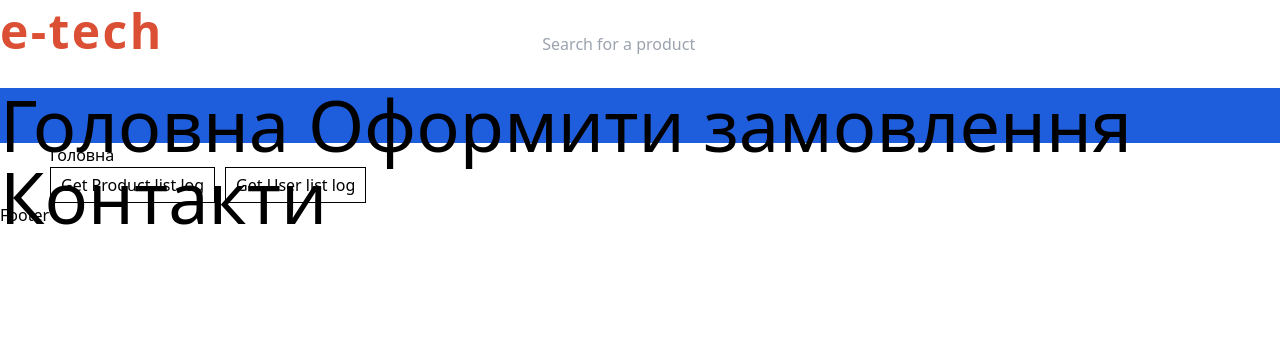
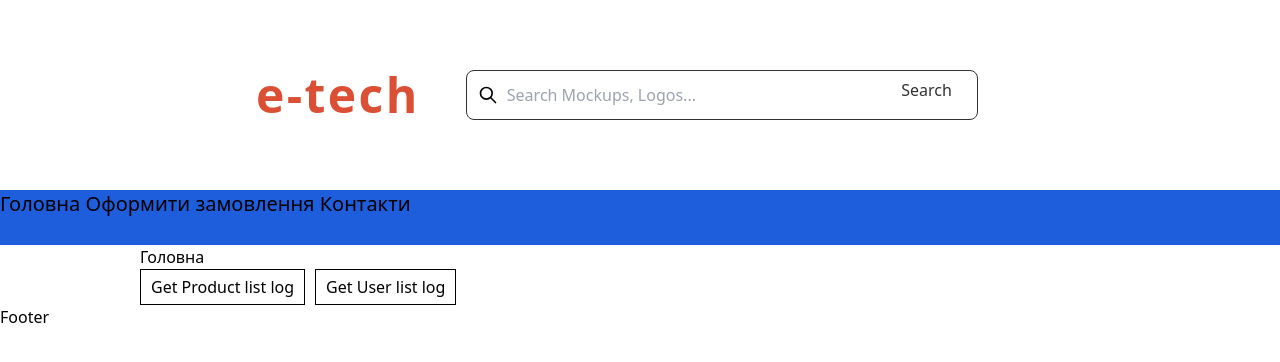
Before and after one commit to aleks-vorgen/Etech-client, a React (Vite) app: page / in a window 1280 px wide. Shown: the top 362 px of the page. Built offline with nearby package versions, Linux system fonts and the light colour scheme.

Commit message:
Style fix

```diff
--- a/index.html
+++ b/index.html
@@ -2,12 +2,12 @@
 <html lang="en">
   <head>
     <meta charset="UTF-8" />
-    <link rel="icon" type="image/svg+xml" href="/vite.svg" />
+    <link rel="icon" type="image/svg+xml" href="#" />
     <meta name="viewport" content="width=device-width, initial-scale=1.0" />
     <title>e-tech</title>
   </head>
   <body>
     <div id="root"></div>
-    <script type="module" src="/src/main.jsx"></script>
+    <script type="module" src="./src/main.jsx"></script>
   </body>
 </html>
--- a/src/App.css
+++ b/src/App.css
@@ -1,5 +1,4 @@
 #root {
   margin: 0 auto;
-  padding: 0 rem;
-
+  padding: 0;
 }
--- a/src/components/Header.jsx
+++ b/src/components/Header.jsx
@@ -1,31 +1,23 @@
 import React from 'react'
 import ProductSearch from '../ui/ProductSearch'
-import { Link } from 'react-router-dom'
+import {Link} from 'react-router-dom'
 import NavbarHeader from '../ui/NavbarHeader'
 
 
 const Header = () => {
-  return (
-    <>
-    <nav>
-        <div>
-            <div className='max-w-6xl flex justify-center'>
-                <div className = "text-[#DB4F35] font-[900] text-[48px] leading-[61.7px] tracking-[0.05em]">
-                    <Link to = "/">
-                        <span>e-tech</span>
-                    </Link>
-                </div>
-                <div className=' mx-auto py-8'>
-                    <ProductSearch />
-                </div>
+    return (
+        <>
+            <div className='flex justify-between items-center px-[20%] py-[50px]'>
+                <Link to="/" className='text-[#DB4F35] font-[900] text-[48px] leading-[61.7px] tracking-[0.05em]'>
+                    e-tech
+                </Link>
+                <ProductSearch/>
             </div>
-            <div className='bg-blue h-[55px] text-zinc-50'>
-                <NavbarHeader />
+            <div className='bg-blue h-[55px]'>
+                <NavbarHeader/>
             </div>
-        </div>
-    </nav>
-    </>
-  )
+        </>
+    )
 }
 
 export default Header
--- a/src/pages/HomePage.jsx
+++ b/src/pages/HomePage.jsx
@@ -24,7 +24,7 @@ export function HomePage() {
   }
 
   return (
-      <div style={{margin: '0px 50px'}}>
+      <div className='w-[1000px] mx-auto'>
         <h2>Головна</h2>
         <button
             style={{border: '1px solid black', padding: '5px 10px', marginRight: '5px'}}
--- a/src/ui/NavbarHeader.jsx
+++ b/src/ui/NavbarHeader.jsx
@@ -3,7 +3,7 @@ import { Link } from 'react-router-dom'
 
 const NavbarHeader = () => {
   return (
-    <div className='text-7xl'>
+    <div className='text-xl'>
         <div>
             <Link to="/"> Головна</Link>
             <Link to="/checkout"> Оформити замовлення</Link>
--- a/src/ui/Product.jsx
+++ b/src/ui/Product.jsx
@@ -6,7 +6,7 @@ const Product = ({ product }) => {
     <div>
       <Link to={`/products/${product.id}`}>
         <h2>{product.title}</h2>
-        <img src={product.imgPath} alt={product.title} />
+        <img src={product.imgPath} alt={product.imgPath} />
         <p>{product.price}</p>
       </Link>
     </div>
--- a/src/ui/ProductSearch.jsx
+++ b/src/ui/ProductSearch.jsx
@@ -1,21 +1,22 @@
-import React, { useState } from 'react';
+import React, {useState} from 'react';
 import axios from 'axios';
+import Product from "./Product.jsx";
 
 const ProductSearch = () => {
-    const [searchQuery, setSearchQuery] = useState('');
+    const [query, setQuery] = useState('');
     const [products, setProducts] = useState([]);
 
-    const handleSearch = async (e) => {
+    const getData = async (e) => {
         e.preventDefault();
 
         try {
-            if (!searchQuery.trim()) {
+            if (!query.trim()) {
                 setProducts([]);
                 return;
             }
 
             const response = await axios.get('https://etech-5fydkirpga-lm.a.run.app/products/all', {
-                params: { title: searchQuery, producer: searchQuery }
+                params: {title: query, producer: query}
             });
 
             setProducts(response.data);
@@ -24,39 +25,47 @@ const ProductSearch = () => {
         }
     };
 
-    const handleProductClick = (product) => {
-        setSelectedProduct(product);
-        window.location.href = `/products/${product.id}`;
-    };
-
     const handleInputChange = (e) => {
         const query = e.target.value;
-        setSearchQuery(query);
+        setQuery(query);
         if (!query.trim()) {
             setProducts([]);
         }
     };
 
     return (
-        <div>
-            <form onSubmit={handleSearch}>
-                <input
-                    type="text"
-                    value={searchQuery}
-                    onChange={handleInputChange}
-                    placeholder="Search for a product"
-                />
+        <div className='mx-auto my-5 w-2/3'>
+            <form onSubmit={getData}>
+                <label htmlFor="default-search"
+                       className="mb-2 text-sm font-medium text-gray-900 sr-only">
+                    Search
+                </label>
+                <div className='relative'>
+                    <div className="absolute inset-y-0 left-0 flex items-center pl-3 pointer-events-none">
+                        <svg aria-hidden="true" className="w-5 h-5 text-gray-500 dark:text-gray-400" fill="none"
+                             stroke="currentColor" viewBox="0 0 24 24" xmlns="http://www.w3.org/2000/svg">
+                            <path strokeLinecap="round" strokeLinejoin="round" strokeWidth="2"
+                                  d="M21 21l-6-6m2-5a7 7 0 11-14 0 7 7 0 0114 0z"></path>
+                        </svg>
+                    </div>
+                    <input type="text"
+                           id="default-search"
+                           className="block w-full p-3 pl-10 text-black border border-gray-300 rounded-lg bg-gray-50"
+                           placeholder="Search Mockups, Logos..."
+                           onChange={handleInputChange}
+                           required
+                    />
+                    <button type="submit"
+                            className="text-black absolute right-2.5 bottom-2.5 bg-blue-700 hover:bg-[black] font-medium rounded-lg px-4 py-2">
+                        Search
+                    </button>
+                </div>
             </form>
 
             {products.length > 0 && (
                 <div>
                     {products.map((product) => (
-                        <div key={product.id} onClick={() => handleProductClick(product)}>
-                            <h3>{product.title}</h3>
-                            <p>Price: {product.price}</p>
-                            <p>Producer: {product.producer}</p>
-                            {/* Render other product details here */}
-                        </div>
+                        <Product product={product} />
                     ))}
                 </div>
             )}
```
